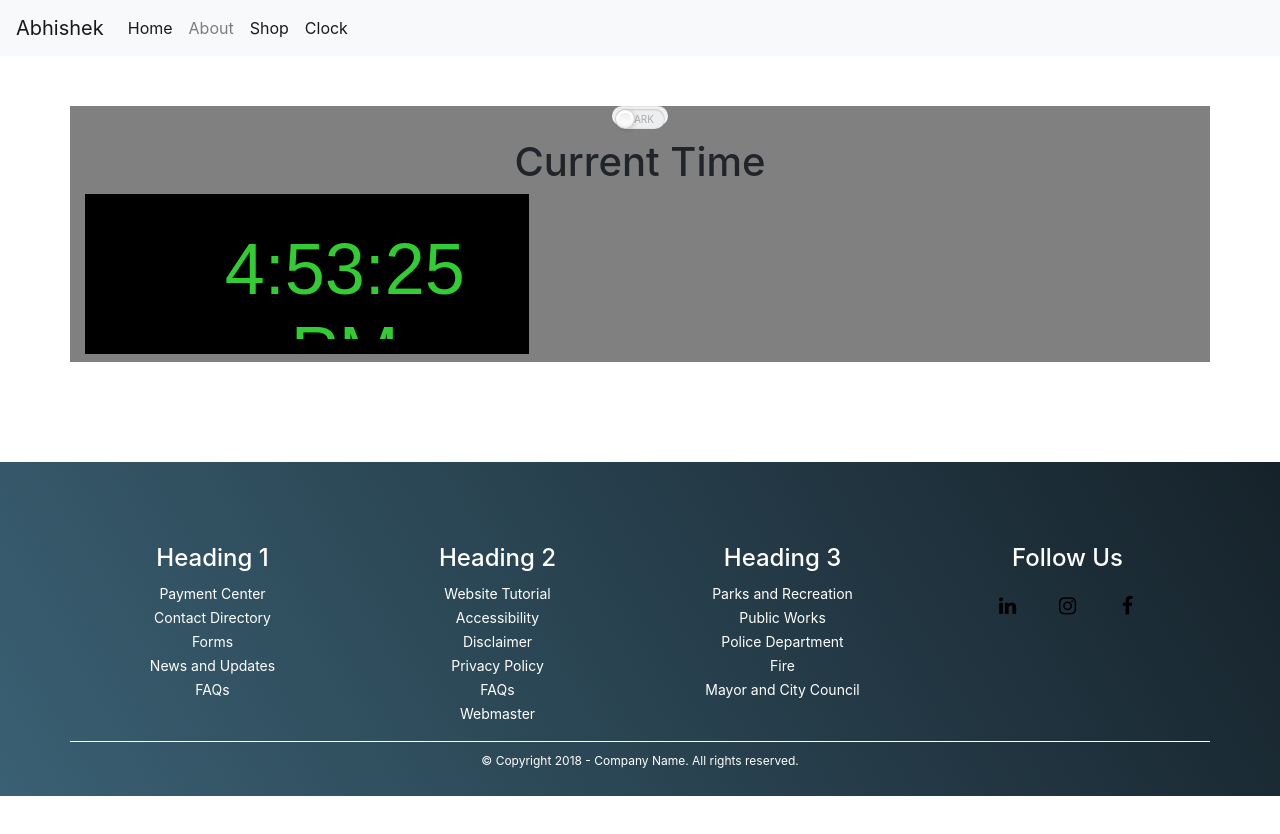
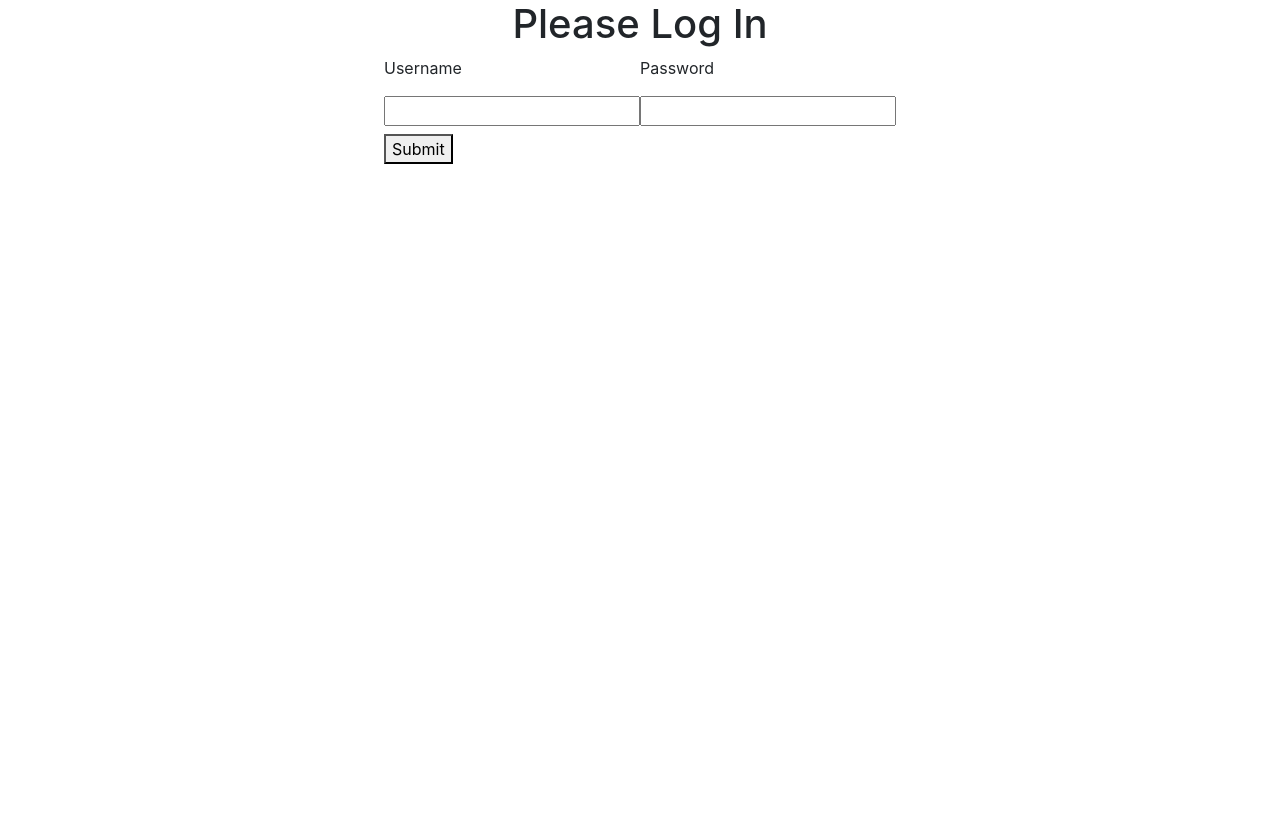
Before and after one commit to Abhishek4298/funcReact, a React (Create React App) app: page /clock in a window 1280 px wide. Shown: the top 834 px of the page. After the commit the page ends 800 px from the top, so only its background shows below. Built offline with nearby package versions, Linux system fonts and the light colour scheme.

Commit message:
basic login authentication works fine

```diff
--- a/package.json
+++ b/package.json
@@ -8,6 +8,7 @@
     "@testing-library/user-event": "^12.8.3",
     "analog-clock-react": "^1.2.2",
     "bootstrap": "^4.6.0",
+    "prop-types": "^15.7.2",
     "react": "^17.0.2",
     "react-dom": "^17.0.2",
     "react-router-dom": "^5.2.0",
@@ -37,5 +38,9 @@
       "last 1 firefox version",
       "last 1 safari version"
     ]
+  },
+  "devDependencies": {
+    "cors": "^2.8.5",
+    "express": "^4.17.1"
   }
 }
--- a/src/App.css
+++ b/src/App.css
@@ -36,3 +36,13 @@
     transform: rotate(360deg);
   }
 }
+
+.wrapper {
+	padding: 20px;
+}
+
+.login-wrapper {
+	display: flex;
+	flex-direction: column;
+	align-items: center;
+}
--- a/src/App.js
+++ b/src/App.js
@@ -12,6 +12,8 @@ import Shop from './component/Shop';
 import FlowerAbout from './component/FlowerAbout';
 import SingleProduct from './component/SingleProduct';
 import Clock from './component/Clock';
+import Login from '../src/component/Login/Login';
+import useToken from './useToken';
 
 import {
 	BrowserRouter as Router,
@@ -22,6 +24,8 @@ import {
 
 function App() {
 	let initTodo;
+
+
 	if (localStorage.getItem("todos") === null) {
 		initTodo = [];
 	}
@@ -65,7 +69,7 @@ function App() {
 				ab_post: "Software Engineer",
 				ab_email: "abhishek.bhavsar@bacancy.com",
 				ab_image: <img className="photo" src="https://1.bp.blogspot.com/-Ybb3sd6z49Y/X8iVAuWrpvI/AAAAAAAAV0w/IYrlua9yum4WBerYjdeMaaWUjlZ_ezWPQCLcBGAsYHQ/s1920/Allu%2BArjun.jpg" alt="Image" styles="width:100%" />,
-				ab_contact:"7227885771"
+				ab_contact: "7227885771"
 			},
 			{
 				ab_no: 2,
@@ -73,7 +77,7 @@ function App() {
 				ab_post: "Sr. Software Engineer",
 				ab_email: "darshan.gauswami@bacancy.com",
 				ab_image: <img className="photo" src="https://1.bp.blogspot.com/-Ybb3sd6z49Y/X8iVAuWrpvI/AAAAAAAAV0w/IYrlua9yum4WBerYjdeMaaWUjlZ_ezWPQCLcBGAsYHQ/s1920/Allu%2BArjun.jpg" alt="Image" styles="width:100%" />,
-				ab_contact:"8141393254"
+				ab_contact: "8141393254"
 			},
 			{
 				ab_no: 3,
@@ -81,7 +85,7 @@ function App() {
 				ab_post: "Sr. Software Engineer",
 				ab_email: "nikita.bhangadiya@bacancy.com.com",
 				ab_image: <img className="photo" src="https://1.bp.blogspot.com/-Ybb3sd6z49Y/X8iVAuWrpvI/AAAAAAAAV0w/IYrlua9yum4WBerYjdeMaaWUjlZ_ezWPQCLcBGAsYHQ/s1920/Allu%2BArjun.jpg" alt="Image" styles="width:100%" />,
-				ab_contact:"12345678"
+				ab_contact: "12345678"
 			},
 		]
 
@@ -112,6 +116,12 @@ function App() {
 				sh_descr: "This is Link company that builds websites, web ",
 			},
 		]
+	const { token, setToken } = useToken();
+
+	if (!token) {
+		return <Login setToken={setToken} />
+	}
+
 	return (
 		<>
 			<Router>
--- a/src/component/Footer.js
+++ b/src/component/Footer.js
@@ -50,7 +50,7 @@ const Footer = () => {
 								<h4>Follow Us</h4>
 								<ul className="social-network social-circle">
 									<li><a href="https://www.linkedin.com/in/abhibhavsar/" className="icoLinkedin" title="Linkedin"><i className="fa fa-linkedin"></i></a></li>
-									<li><a href="https://www.instagram.com/i.am_abhii/" class="icoInstagram" title="Instagram"><i class="fa fa-instagram" aria-hidden="true"></i></a></li>
+									<li><a href="https://www.instagram.com/i.am_abhii/" className="icoInstagram" title="Instagram"><i className="fa fa-instagram" aria-hidden="true"></i></a></li>
 									<li><a href="https://www.facebook.com/abhishek.bhavsar.5245/" className="icoFacebook" title="Facebook"><i className="fa fa-facebook"></i></a></li>
 								</ul>
 							</div>
--- /dev/null
+++ b/src/component/Login/Login.js
@@ -0,0 +1,51 @@
+import React, { useState } from 'react';
+import PropTypes from 'prop-types';
+
+async function loginUser(credentials) {
+	return fetch('http://localhost:8080/login', {
+		method: 'POST',
+		headers: {
+			'Content-Type': 'application/json'
+		},
+		body: JSON.stringify(credentials)
+	})
+		.then(data => data.json())
+}
+
+export default function Login({ setToken }) {
+	const [username, setUserName] = useState();
+	const [password, setPassword] = useState();
+
+	const handleSubmit = async e => {
+		console.log("Hello handle submit");
+		e.preventDefault();
+		const token = await loginUser({
+			username,
+			password
+		});
+		setToken(token);
+	}
+
+	return (
+		<div className="login-wrapper">
+			<h1>Please Log In</h1>
+			<form onSubmit={handleSubmit}>
+				<label>
+					<p>Username</p>
+					<input type="text" onChange={e => setUserName(e.target.value)} />
+				</label>
+				<label>
+					<p>Password</p>
+					<input type="password" onChange={e => setPassword(e.target.value)} />
+				</label>
+				<div>
+					<button type="submit">Submit</button>
+				</div>
+			</form>
+		</div>
+	)
+}
+
+Login.propTypes = {
+	setToken: PropTypes.func.isRequired
+}
--- a/src/component/UseStateLearn.js
+++ b/src/component/UseStateLearn.js
@@ -17,10 +17,10 @@ const UseStateLearn = ({ name }) => {
 	return (
 		<>
 			<h1>Registration {name} </h1>
-			<button onClick={counterAdd} type="button" class="btn btn-primary">+</button>
+			<button onClick={counterAdd} type="button" className="btn btn-primary">+</button>
 			{count}
-			<button onClick={counterMinus} type="button" class="btn btn-primary">-</button><br/><br/>
-			<button onClick={stringChange} type="button" class="btn btn-success">Text Change</button>
+			<button onClick={counterMinus} type="button" className="btn btn-primary">-</button><br/><br/>
+			<button onClick={stringChange} type="button" className="btn btn-success">Text Change</button>
 			<br/>
 			<h2>{myString} </h2>
 		</>);
--- /dev/null
+++ b/src/useToken.js
@@ -0,0 +1,21 @@
+import { useState } from 'react';
+
+export default function useToken() {
+	const getToken = () => {
+		const tokenString = localStorage.getItem('token');
+		const userToken = JSON.parse(tokenString);
+		return userToken?.token
+	};
+
+	const [token, setToken] = useState(getToken());
+
+	const saveToken = userToken => {
+		localStorage.setItem('token', JSON.stringify(userToken));
+		setToken(userToken.token);
+	};
+
+	return {
+		setToken: saveToken,
+		token
+	}
+}
```
Also changed, not shown: server.js (added, +18 -0 lines), 1 other file (tests, documents, lock files or other folders).
